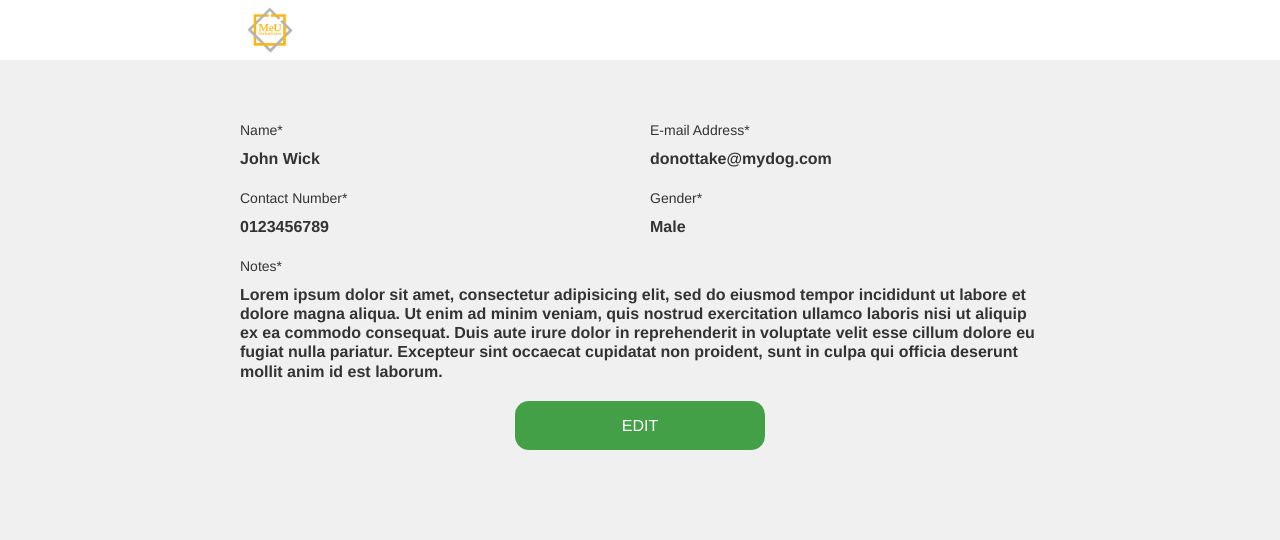
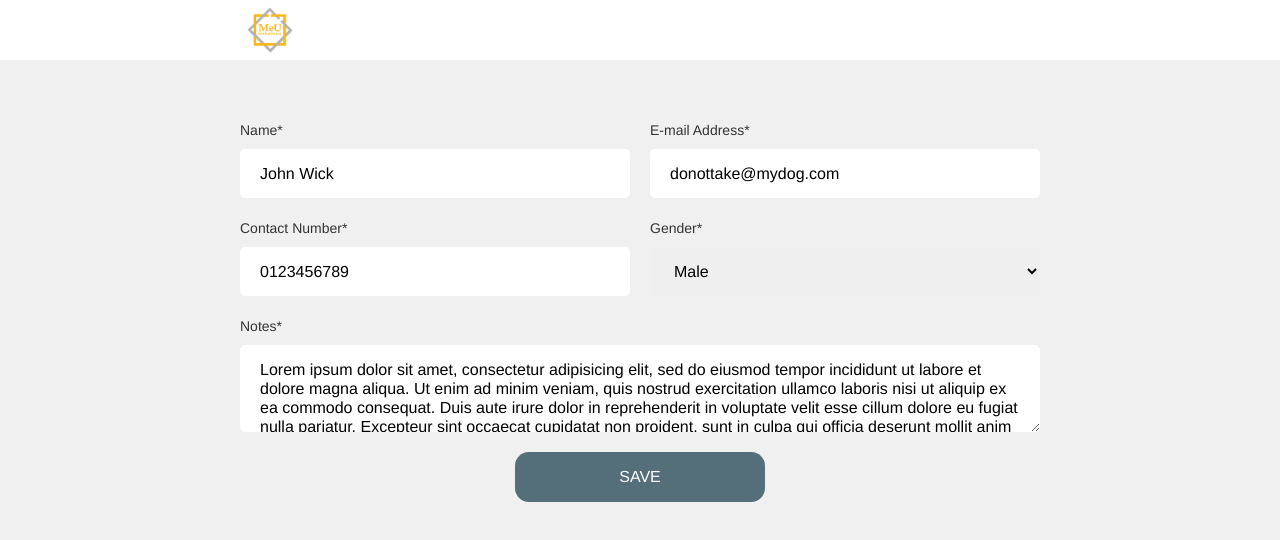
Before and after one commit to leekfsolo/task_4, a React (Create React App) app: page / in a window 1280 px wide. Both pictures are taken after a click on the button "EDIT". Shown: the top 540 px of the page. Built offline with nearby package versions, Linux system fonts and the light colour scheme.

Commit message:
feat: add basic edit form

```diff
--- a/src/components/Form/Form.module.scss
+++ b/src/components/Form/Form.module.scss
@@ -13,10 +13,10 @@
   width: 100%;
   padding-top: 15px;
   padding-left: 15px;
-}
 
-.grid__block.full-- {
-  width: 100%;
+  &.full-- {
+    width: 100%;
+  }
 }
 
 @media (min-width: 480px) {
@@ -52,10 +52,10 @@
   display: none;
   color: #c00;
   font-size: 14px;
-}
 
-.field-error.active-- {
-  display: block;
+  &.active-- {
+    display: block;
+  }
 }
 
 @media (min-width: 480px) {
@@ -63,10 +63,6 @@
     margin-bottom: 10px;
   }
 
-  .field {
-    padding: 15px 20px;
-  }
-
   .field-error {
     margin-top: 10px;
   }
--- a/src/components/Form/index.tsx
+++ b/src/components/Form/index.tsx
@@ -1,26 +1,25 @@
-import React, { useState } from "react";
+import React, { FormEvent, useState } from "react";
 import Button from "../../shareComponents/Button";
+import Input from "../../shareComponents/Input";
 
 import styles from "./Form.module.scss";
 
 const Form = () => {
   const [isEditing, setIsEditing] = useState<boolean>(false);
 
+  const submitFormHandler = (e: FormEvent) => {
+    e.preventDefault();
+  };
+
   return (
-    <form id={styles.detailsForm} noValidate>
+    <form id={styles.detailsForm} noValidate onSubmit={submitFormHandler}>
       <div className={styles.grid}>
         <div className={styles.grid__block}>
           <label>
             <div className={styles["field-label"]}>Name*</div>
 
             {isEditing ? (
-              <input
-                type="text"
-                className="field"
-                name="name"
-                defaultValue="John Wick"
-                id="name"
-              />
+              <Input type="text" name="name" defaultValue="John Wick" />
             ) : (
               <div className={styles["field-value"]}>John Wick</div>
             )}
@@ -36,12 +35,10 @@ const Form = () => {
             <div className={styles["field-label"]}>E-mail Address*</div>
 
             {isEditing ? (
-              <input
+              <Input
                 type="email"
-                className="field"
                 name="email"
                 defaultValue="donottake@mydog.com"
-                id="email"
               />
             ) : (
               <div className={styles["field-value"]}>donottake@mydog.com</div>
@@ -62,13 +59,7 @@ const Form = () => {
             <div className={styles["field-label"]}>Contact Number*</div>
 
             {isEditing ? (
-              <input
-                type="tel"
-                className="field"
-                name="contact"
-                defaultValue="0123456789"
-                id="contact"
-              />
+              <Input type="tel" name="contact" defaultValue="0123456789" />
             ) : (
               <div className={styles["field-value"]}>0123456789</div>
             )}
@@ -88,15 +79,7 @@ const Form = () => {
             <div className={styles["field-label"]}>Gender*</div>
 
             {isEditing ? (
-              <select className="field" name="gender" id="gender">
-                <option value="">- Select -</option>
-                <option value="1" defaultValue={1}>
-                  Male
-                </option>
-                <option value="2">Female</option>
-                <option value="3">Others</option>
-                <option value="4">I do not wish to say</option>
-              </select>
+              <Input select name="gender" defaultValue="1" />
             ) : (
               <div className={styles["field-value"]}>Male</div>
             )}
@@ -112,20 +95,11 @@ const Form = () => {
             <div className={styles["field-label"]}>Notes*</div>
 
             {isEditing ? (
-              <textarea
+              <Input
                 name="notes"
-                className="field"
-                style={{ display: "none" }}
-                id="notes"
-                defaultValue="Lorem ipsum dolor sit amet, consectetur adipisicing elit, sed
-                  do eiusmod tempor incididunt ut labore et dolore magna aliqua.
-                  Ut enim ad minim veniam, quis nostrud exercitation ullamco
-                  laboris nisi ut aliquip ex ea commodo consequat. Duis aute
-                  irure dolor in reprehenderit in voluptate velit esse cillum
-                  dolore eu fugiat nulla pariatur. Excepteur sint occaecat
-                  cupidatat non proident, sunt in culpa qui officia deserunt
-                  mollit anim id est laborum."
-              ></textarea>
+                multiline
+                defaultValue="Lorem ipsum dolor sit amet, consectetur adipisicing elit, sed do eiusmod tempor incididunt ut labore et dolore magna aliqua. Ut enim ad minim veniam, quis nostrud exercitation ullamco laboris nisi ut aliquip ex ea commodo consequat. Duis aute irure dolor in reprehenderit in voluptate velit esse cillum dolore eu fugiat nulla pariatur. Excepteur sint occaecat cupidatat non proident, sunt in culpa qui officia deserunt mollit anim id est laborum."
+              />
             ) : (
               <div className={styles["field-value"]}>
                 Lorem ipsum dolor sit amet, consectetur adipisicing elit, sed do
@@ -147,15 +121,7 @@ const Form = () => {
         <div
           className={`${styles.grid__block} ${styles["full--"]} ${styles["ta-c"]}`}
         >
-          {isEditing ? (
-            <Button type="submit" id="submit">
-              SAVE
-            </Button>
-          ) : (
-            <Button type="button" id="edit" variant="secondary--">
-              EDIT
-            </Button>
-          )}
+          <Button isEditing={isEditing} setIsEditing={setIsEditing} />
         </div>
       </div>
     </form>
--- a/src/shareComponents/Button/Button.module.scss
+++ b/src/shareComponents/Button/Button.module.scss
@@ -9,10 +9,10 @@
   text-decoration: none;
   vertical-align: middle;
   cursor: pointer;
-}
 
-.button.secondary-- {
-  background-color: #43a047;
+  &.secondary-- {
+    background-color: #43a047;
+  }
 }
 
 @media (min-width: 480px) {
--- a/src/shareComponents/Button/index.tsx
+++ b/src/shareComponents/Button/index.tsx
@@ -3,26 +3,37 @@ import React, { FC, ReactNode } from "react";
 import styles from "./Button.module.scss";
 
 interface Props {
-  children: ReactNode;
-  type: "button" | "submit";
-  variant?: string;
-  id?: string;
+  children?: ReactNode;
+  isEditing: boolean;
+  setIsEditing: (isEditing: boolean) => void;
 }
 
 const Button: FC<Props> = (props: Props) => {
-  const { children, type = "button", variant = "", id = "" } = props;
-  const isTypeButton = type === "button";
-  const className = `${styles.button} ${styles[variant]}`;
+  const { isEditing, setIsEditing } = props;
+
+  const className = `${styles.button} ${
+    !isEditing ? styles["secondary--"] : ""
+  }`;
 
   return (
     <>
-      {isTypeButton ? (
-        <button type="button" className={className} id={id}>
-          {children}
+      {isEditing ? (
+        <button
+          type="submit"
+          className={className}
+          id="submit"
+          onClick={() => setIsEditing(false)}
+        >
+          SAVE
         </button>
       ) : (
-        <button type="submit" className={className} id={id}>
-          {children}
+        <button
+          type="button"
+          className={className}
+          id="edit"
+          onClick={() => setIsEditing(true)}
+        >
+          EDIT
         </button>
       )}
     </>
--- a/src/shareComponents/Input/Input.module.scss
+++ b/src/shareComponents/Input/Input.module.scss
@@ -0,0 +1,13 @@
+.field {
+  width: 100%;
+  padding: 10px 15px;
+  border: 0;
+  border-radius: 5px;
+  display: block;
+}
+
+@media (min-width: 480px) {
+  .field {
+    padding: 15px 20px;
+  }
+}
--- a/src/shareComponents/Input/index.tsx
+++ b/src/shareComponents/Input/index.tsx
@@ -1,9 +1,58 @@
-import React from "react";
+import React, { FC, HTMLInputTypeAttribute } from "react";
 
 import styles from "./Input.module.scss";
 
-const Input = () => {
-  return <div>Input</div>;
+interface Props {
+  type?: HTMLInputTypeAttribute;
+  defaultValue: string;
+  name: string;
+  multiline?: boolean;
+  select?: boolean;
+}
+
+const Input: FC<Props> = (props: Props) => {
+  const {
+    type = "text",
+    defaultValue = "",
+    name = "",
+    multiline = false,
+    select = false,
+  } = props;
+
+  return (
+    <>
+      {multiline ? (
+        <textarea
+          name={name}
+          className={styles.field}
+          id={name}
+          defaultValue={defaultValue}
+          rows={3}
+        />
+      ) : select ? (
+        <select
+          className={styles.field}
+          name={name}
+          id={name}
+          defaultValue={defaultValue}
+        >
+          <option value="">- Select -</option>
+          <option value="1">Male</option>
+          <option value="2">Female</option>
+          <option value="3">Others</option>
+          <option value="4">I do not wish to say</option>
+        </select>
+      ) : (
+        <input
+          name={name}
+          className={styles.field}
+          id={name}
+          defaultValue={defaultValue}
+          type={type}
+        />
+      )}
+    </>
+  );
 };
 
 export default Input;
```
